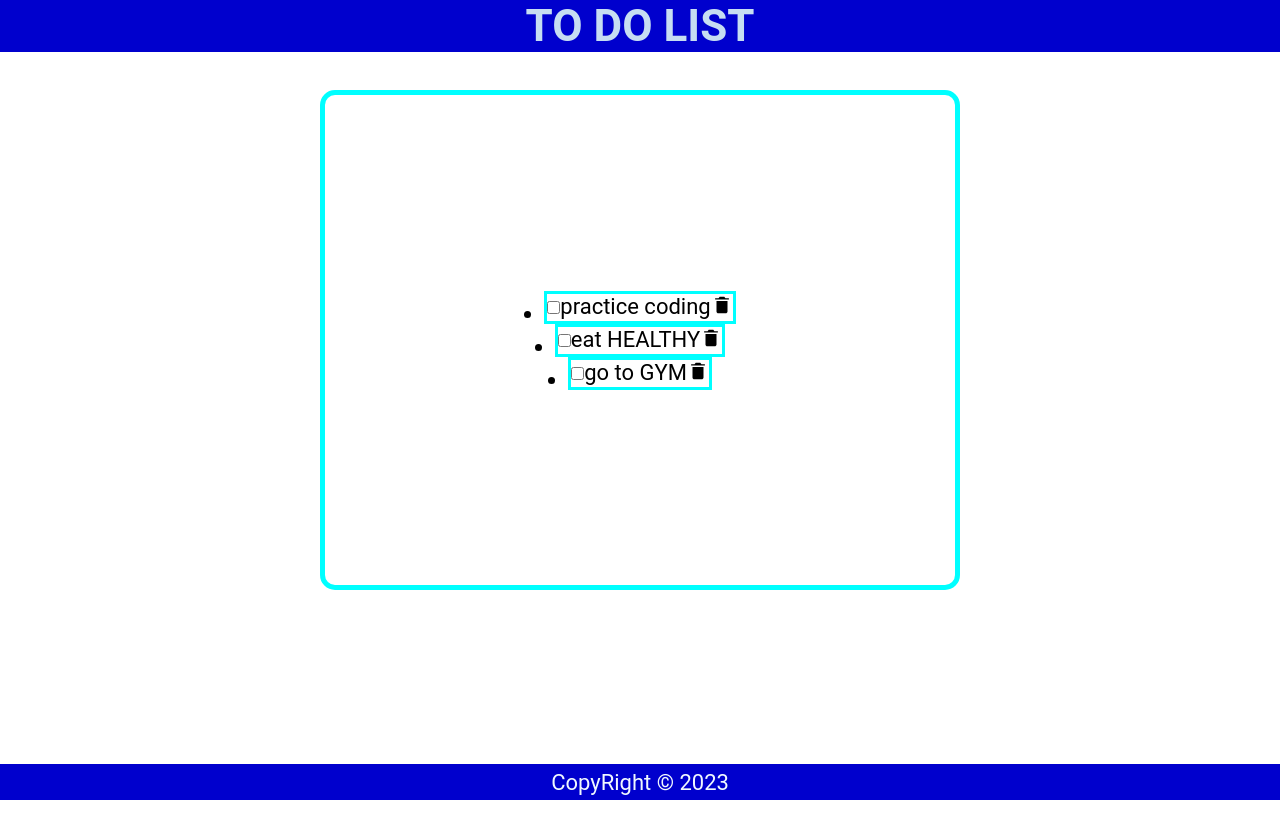
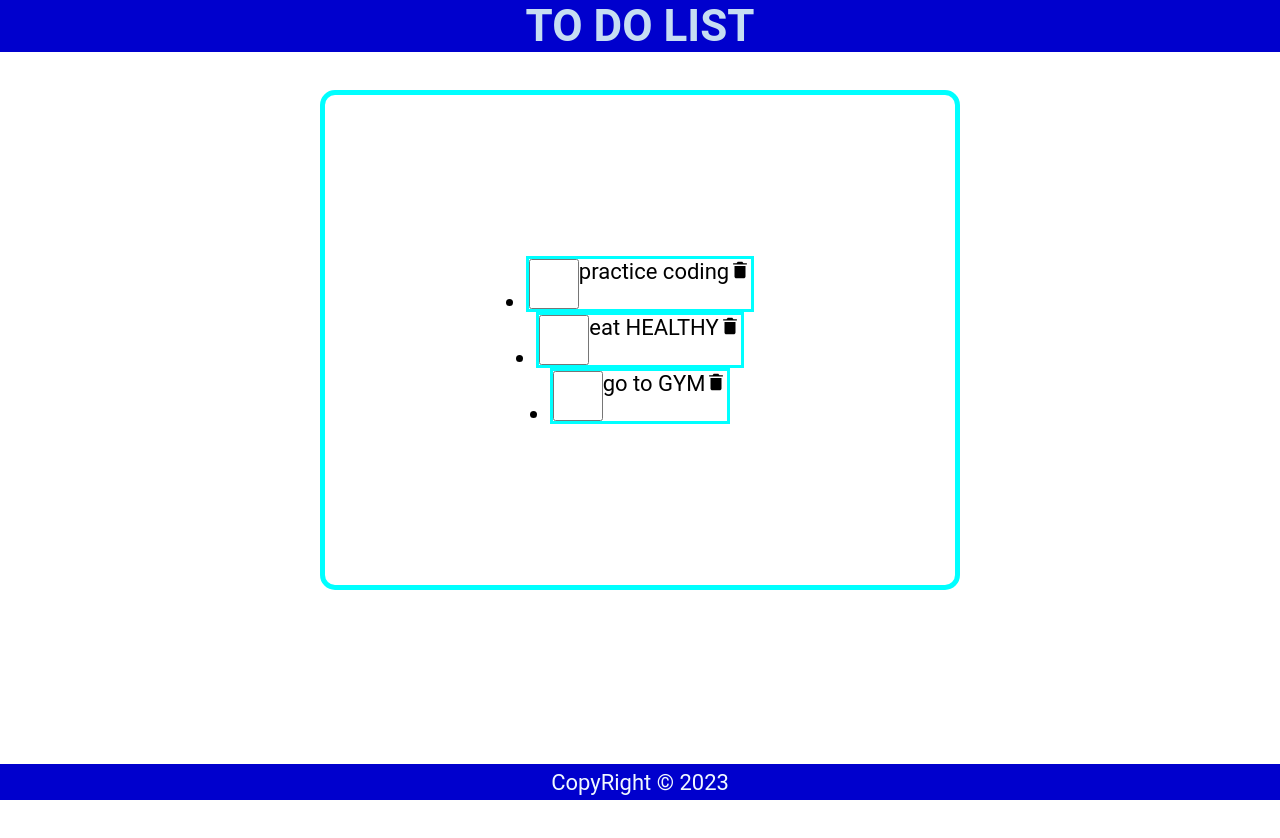
Before and after one commit to HarishM-git/react-projects, a React (Create React App) app in the folder money/: page / in a window 1280 px wide. Shown: the top 838 px of the page. Built offline with nearby package versions, Linux system fonts and the light colour scheme.

Commit message:
made checkbox size big

```diff
--- a/money/src/Content.js
+++ b/money/src/Content.js
@@ -37,7 +37,7 @@ const Content = () => {
           <ul >
           <li   key={item.id}>
             <div className='flex'>
-              <input type="checkbox" name="check" id={item.id} />
+              <input className='checkbox'type="checkbox" name="check" id={item.id} />
               <label>{item.label}</label>
             <span><IoMdTrash role='button' tabIndex={0} /></span>
 
--- a/money/src/index.css
+++ b/money/src/index.css
@@ -92,3 +92,7 @@ footer {
   border-width: 2px;
   border-color: aqua;
 }
+.checkbox{
+  width: 50px;
+  height: 50px;
+}
```
